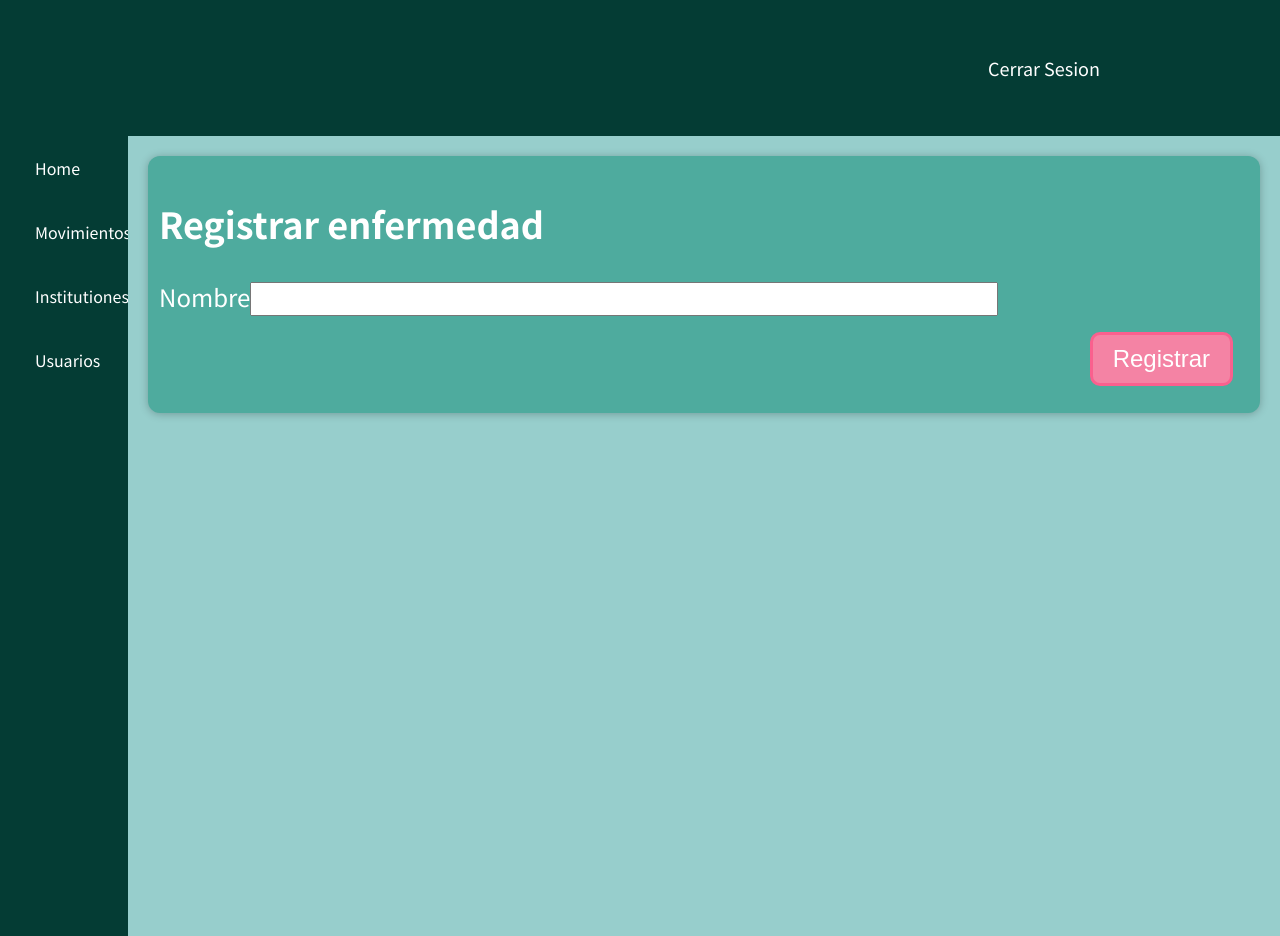
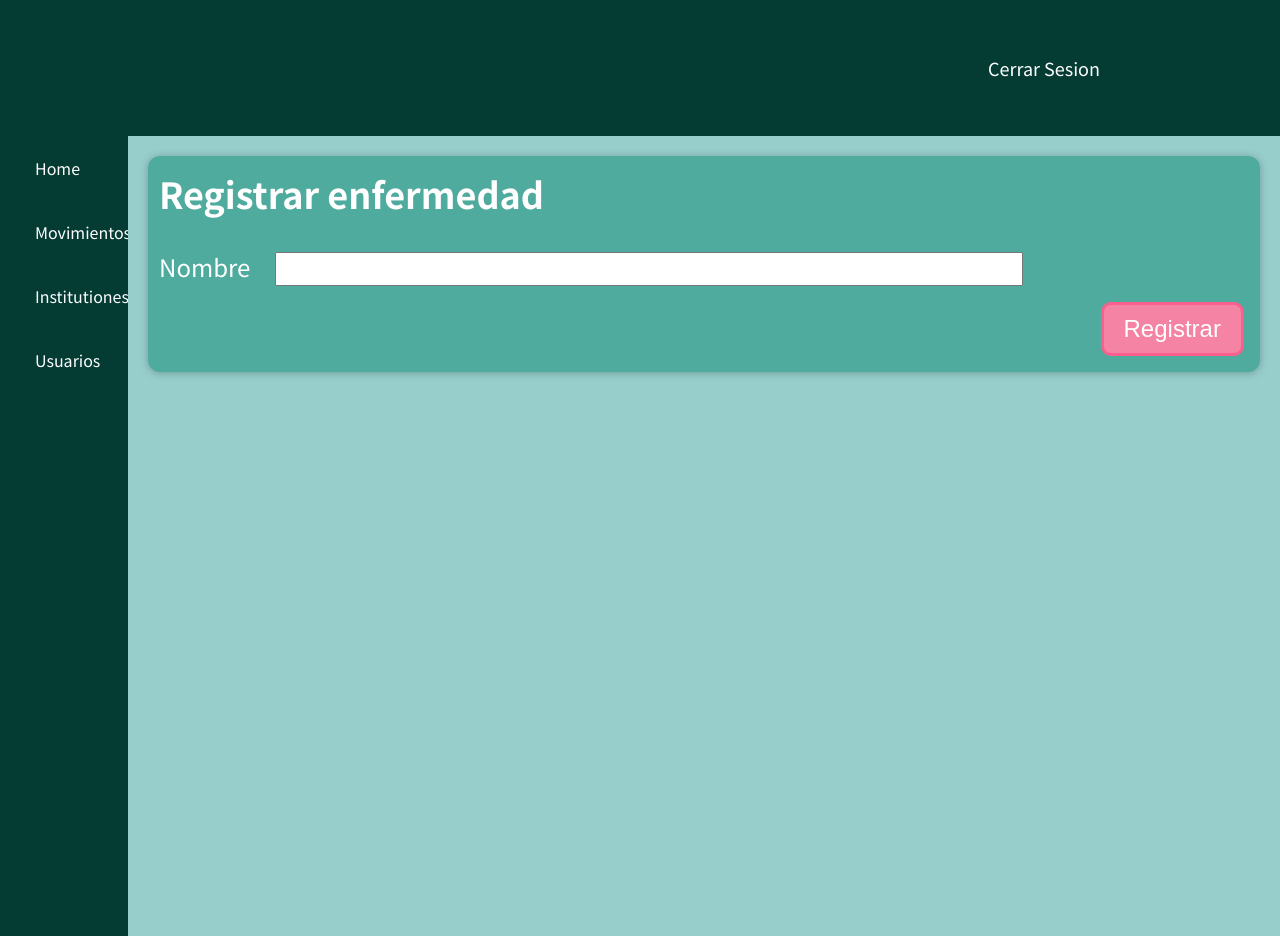
Before and after one commit to cata99/front, a JavaScript app: page /create_disease in a window 1280 px wide. Built offline with nearby package versions, Linux system fonts and the light colour scheme.

Commit message:
style for institutions things

```diff
--- a/src/components/Card/Title.js
+++ b/src/components/Card/Title.js
@@ -1,6 +1,6 @@
 function Title(props){
     return (
-        <h2>{props.label}</h2>
+        <h2 style={{'marginTop':'0px'}}>{props.label}</h2>
     );
 }
 
--- a/src/components/InstitutionsPage/CreateAuthority.js
+++ b/src/components/InstitutionsPage/CreateAuthority.js
@@ -11,15 +11,15 @@ function CreateAuthority() {
         <div className="title-authority">
           <div className="string-input">
           <label>Nombre</label>
-            <input type="text"></input>
+          <input type="text" className="name-input"></input>
         </div>
         <div className="string-input">
-            <label>Ubicación</label>
-            <input type="text"></input>
+          <label>Ubicacion</label>
+          <input type="text" className="location-input"></input>
         </div>
         <div className="string-input">
           <label>Teléfono</label>
-            <input type="text"></input>
+          <input type="text" className="phone-input"></input>
           </div>
         </div>
         <div className="create-button-div">
--- a/src/components/InstitutionsPage/CreateDisease.js
+++ b/src/components/InstitutionsPage/CreateDisease.js
@@ -11,7 +11,7 @@ function CreateDisease() {
         <div className="title-authority">
           <div className="string-input">
             <label>Nombre</label>
-            <input type="text"></input>
+            <input type="text" className="name-input"></input>
           </div>
         </div>
         <div className="create-button-div">
--- a/src/components/InstitutionsPage/CreateInstitution.js
+++ b/src/components/InstitutionsPage/CreateInstitution.js
@@ -11,15 +11,15 @@ function CreateInstitution() {
         <Title label="Registrar Institución"></Title>
         <div className="string-input">
           <label>Nombre</label>
-          <input type="text"></input>
+          <input type="text" className="name-input"></input>
         </div>
         <div className="string-input">
           <label>Ubicacion</label>
-          <input type="text"></input>
+          <input type="text" className="location-input"></input>
         </div>
         <div className="string-input">
           <label>Teléfono</label>
-          <input type="text"></input>
+          <input type="text" className="phone-input"></input>
         </div>
         <Card className="add-authority">
           <div>
--- a/src/components/InstitutionsPage/InstitutionsStyle.css
+++ b/src/components/InstitutionsPage/InstitutionsStyle.css
@@ -28,6 +28,10 @@
   padding: 25px;
 }
 
+.string-input{
+  margin: 1% 0;
+}
+
 .add-diasease,
 .add-authority {
   background-color: #97cecc;
@@ -47,7 +51,19 @@
 .create-button-div {
   display: flex;
   justify-content: flex-end;
-  padding: 1%;
+}
+
+/* Inputs for create forms */
+.name-input{
+  margin-left: 25px;
+}
+
+.location-input{
+  margin-left: 5px;
+}
+
+.phone-input{
+  margin-left: 20px;
 }
 
 /*Create authority*/
```
Lines whose indentation alone changed are shown as unchanged.
